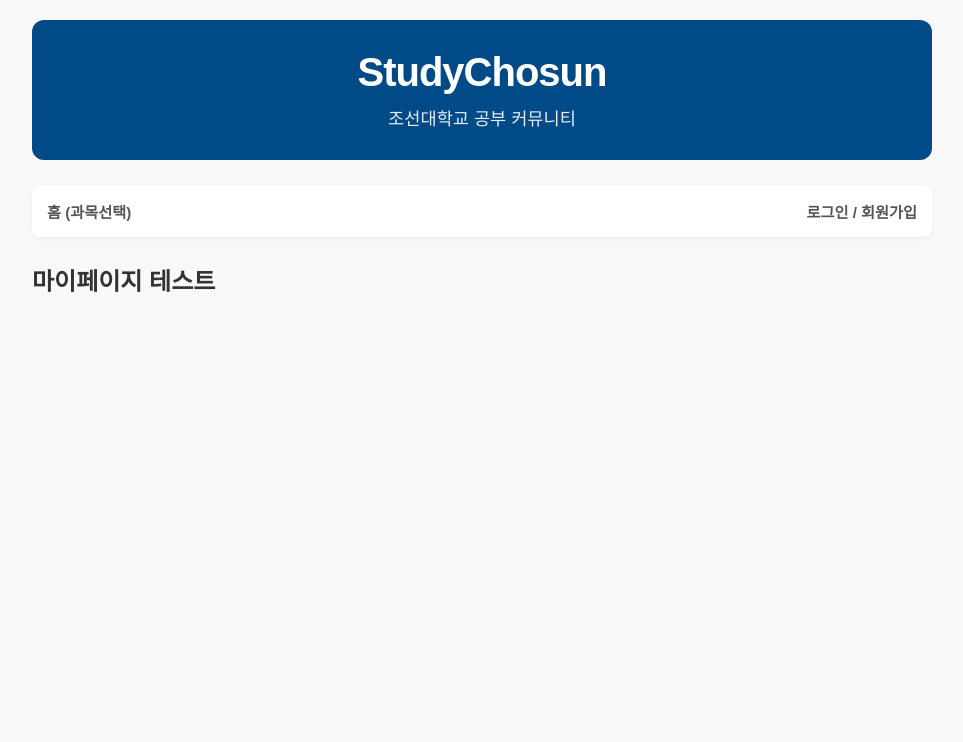
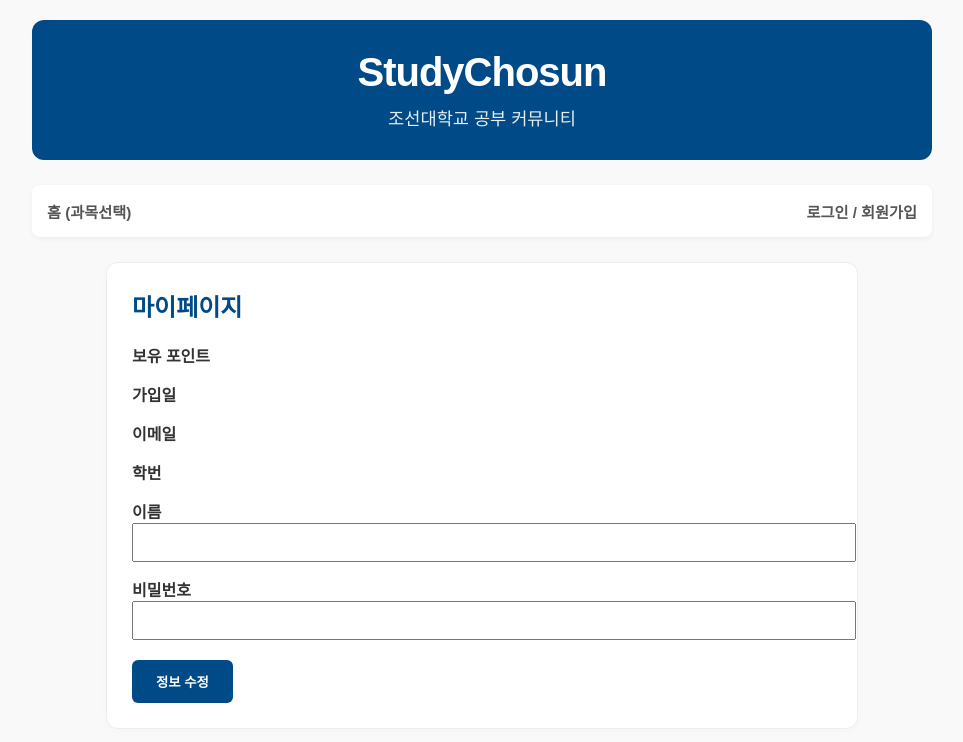
Before and after one commit to joyeseong/studychosun, a Flask app: template templates/mypage.html in a window 1280 px wide. Shown: the top 742 px of the page, without its empty margins (158-1121 px from the left). Run offline with Flask 3, Linux system fonts and the light colour scheme; the template is opened without the code that fills it, so the values that code supplies are empty; some libraries are stand-ins or nearby versions.

Commit message:
Update mypage.html

```diff
--- a/templates/mypage.html
+++ b/templates/mypage.html
@@ -1,6 +1,59 @@
 {% extends "base.html" %}
 
 {% block content %}
-<h2>마이페이지 테스트</h2>
-<p>{{ user.name }}</p>
+
+<div class="card" style="max-width:700px; margin:0 auto;">
+
+    <h2 style="margin-top:0; color:#004b87;">
+        마이페이지
+    </h2>
+
+    <form method="post">
+
+        <div style="margin-bottom:15px;">
+            <b>보유 포인트</b><br>
+            {{ user.points }}
+        </div>
+
+        <div style="margin-bottom:15px;">
+            <b>가입일</b><br>
+            {{ user.created_at }}
+        </div>
+
+        <div style="margin-bottom:15px;">
+            <b>이메일</b><br>
+            {{ user.email }}
+        </div>
+
+        <div style="margin-bottom:15px;">
+            <b>학번</b><br>
+            {{ user.student_id }}
+        </div>
+
+        <div style="margin-bottom:15px;">
+            <b>이름</b><br>
+            <input type="text"
+                   name="name"
+                   value="{{ user.name }}"
+                   style="width:100%; padding:10px;"
+                   required>
+        </div>
+
+        <div style="margin-bottom:20px;">
+            <b>비밀번호</b><br>
+            <input type="password"
+                   name="password"
+                   value="{{ user.password }}"
+                   style="width:100%; padding:10px;"
+                   required>
+        </div>
+
+        <button type="submit" class="btn">
+            정보 수정
+        </button>
+
+    </form>
+
+</div>
+
 {% endblock %}
```
